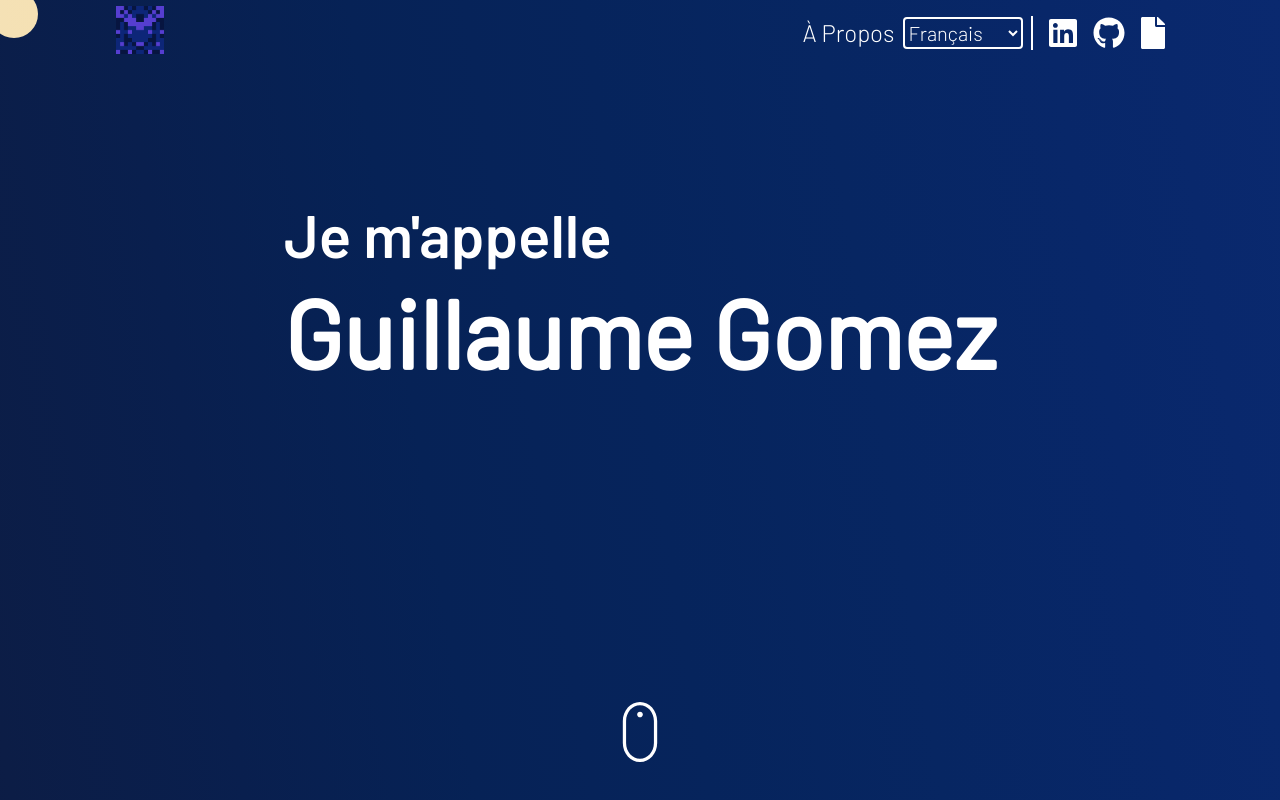
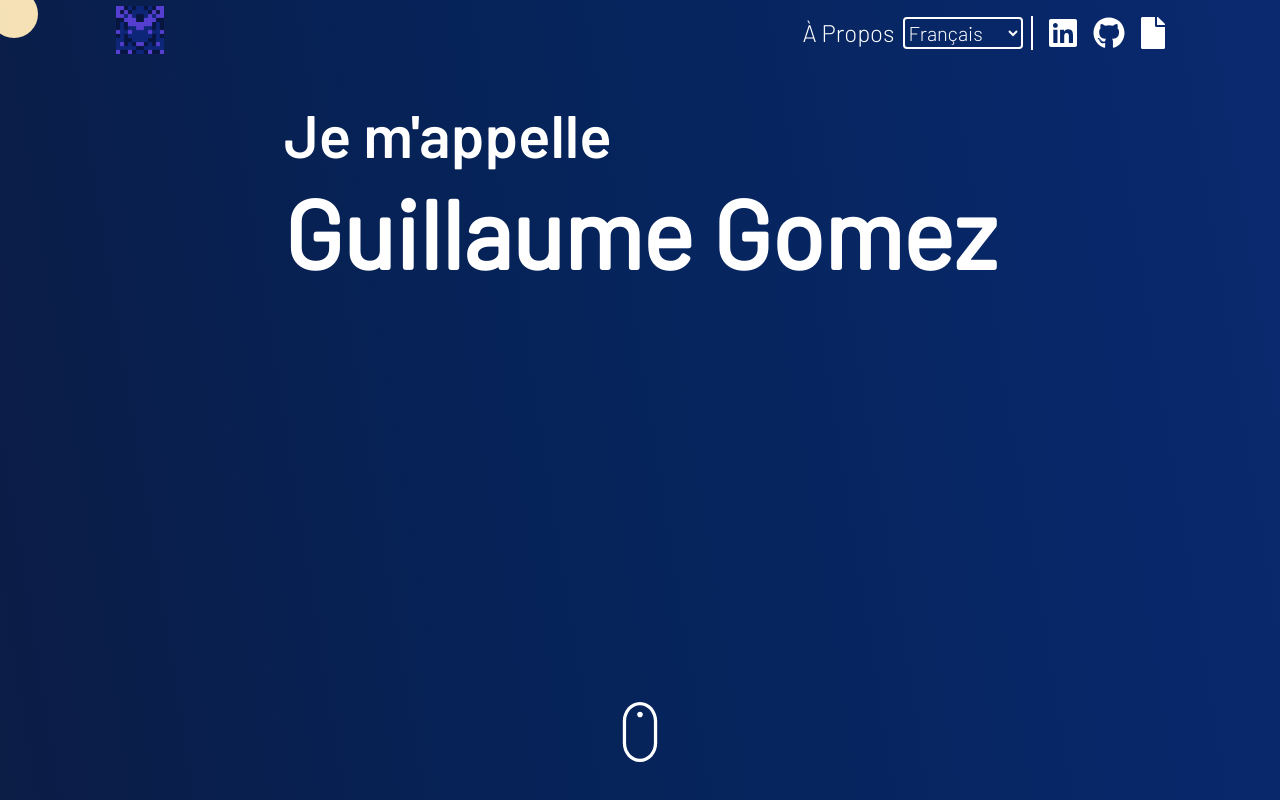
Before and after one commit to guillaume-gomez/guillaume-gomez.github.io, a React (Create React App) app: page / in a window 1280 px wide. Shown: the top 800 px of the page. Built offline with nearby package versions, Linux system fonts and the light colour scheme.

Commit message:
add animation in skills + fix FromUpToDown animation

```diff
--- /dev/null
+++ b/src/components/animations/FromUpToDown.tsx
@@ -0,0 +1,37 @@
+import React, { useEffect } from 'react';
+import { motion, useAnimation } from "framer-motion";
+import { useInView } from "react-intersection-observer";
+
+interface FromUpToDownInterface {
+  children: React.ReactNode;
+}
+
+
+function FromUpToDown({ children } : FromUpToDownInterface) {
+  const controls = useAnimation();
+  const [ref, inView] = useInView();
+
+  useEffect(() => {
+    if (inView) {
+      controls.start("visible");
+      controls.start("move");
+    }
+  }, [controls, inView]);
+
+  return (
+    <motion.div
+      ref={ref}
+      animate={controls}
+      initial="visible"
+      transition={{ duration: 1.0, type: "spring", bounce: 0.25 }}
+      variants={{
+        visible: { y: -100, scale: 1.5 },
+        move: {y: 0, scale: 1.0 }
+      }}
+    >
+      {children}
+    </motion.div>
+  );
+}
+
+export default FromUpToDown;
--- a/src/views/Projects.tsx
+++ b/src/views/Projects.tsx
@@ -3,8 +3,6 @@ import { uniq, orderBy } from "lodash";
 import { useTranslation } from 'react-i18next';
 import { motion, useAnimation } from "framer-motion";
 import "./Projects.css";
-import { FontAwesomeIcon } from '@fortawesome/react-fontawesome';
-import { faChevronDown } from '@fortawesome/free-solid-svg-icons';
 import { projectsData } from "../constants";
 
 import FromLeftToRight from "../components/animations/FromLeftToRight";
--- a/src/views/Skills.tsx
+++ b/src/views/Skills.tsx
@@ -2,6 +2,9 @@ import React from 'react';
 import { useTranslation } from 'react-i18next';
 import SectionHeader from "../components/SectionHeader";
 import SkillCategory from "../components/SkillsCategory";
+
+import FromUpToDown from "../components/animations/FromUpToDown";
+
 import "./Skills.css";
 
 const Frontends = [
@@ -115,16 +118,24 @@ function Skills() {
       <SectionHeader text={t("skills.skills")} />
       <div className="skill-categories">
         <div className="skills-front">
-          <SkillCategory skills={Frontends} skillCategoryName={"Frontend"}  />
+          <FromUpToDown>
+            <SkillCategory skills={Frontends} skillCategoryName={"Frontend"}  />
+          </FromUpToDown>
         </div>
         <div className="skills-back">
-          <SkillCategory skills={Backends} skillCategoryName={"Backend"} />
+          <FromUpToDown>
+            <SkillCategory skills={Backends} skillCategoryName={"Backend"} />
+          </FromUpToDown>
         </div>
         <div className="skills-languages">
-          <SkillCategory skills={Languages} skillCategoryName={"Languages"} />
+          <FromUpToDown>
+            <SkillCategory skills={Languages} skillCategoryName={"Languages"} />
+          </FromUpToDown>
         </div>
         <div className="skills-tools">
-          <SkillCategory skills={Tools} skillCategoryName={"Tools"} />
+          <FromUpToDown>
+            <SkillCategory skills={Tools} skillCategoryName={"Tools"} />
+          </FromUpToDown>
         </div>
       </div>
     </section>
--- a/src/views/WelcomePage.tsx
+++ b/src/views/WelcomePage.tsx
@@ -1,8 +1,7 @@
-import React, { useEffect } from 'react';
+import React from 'react';
 import { isBrowser } from 'react-device-detect';
 import { useTranslation } from 'react-i18next';
-import { motion, useAnimation } from "framer-motion";
-import { useInView } from "react-intersection-observer";
+import { motion } from "framer-motion";
 import { ReactComponent as MacMouse } from "../macintosh-mouse.svg";
 
 
@@ -10,6 +9,7 @@ import "./WelcomePage.scss";
 
 import AframeScene from "../components/AframeScene";
 import Header from "../components/Header";
+import FromUpToDown from "../components/animations/FromUpToDown";
 
 interface WelcomePageInterface {
   toAboutMe: React.RefObject<HTMLSpanElement>
@@ -46,35 +46,3 @@ function WelcomePage({ toAboutMe, toTexts } : WelcomePageInterface) {
 }
 
 export default WelcomePage;
-
-interface FromUpToDownInterface {
-  children: React.ReactNode;
-}
-
-
-function FromUpToDown({ children } : FromUpToDownInterface) {
-  const controls = useAnimation();
-  const [ref, inView] = useInView();
-
-  useEffect(() => {
-    if (inView) {
-      controls.start("visible");
-      controls.start("move");
-    }
-  }, [controls, inView]);
-
-  return (
-    <motion.div
-      ref={ref}
-      animate={controls}
-      initial="visible"
-      transition={{ duration: 1.0, type: "spring", bounce: 0.25 }}
-      variants={{
-        visible: { y: -100, scale: 1.5 },
-        move: {y: 100, scale: 1.0 }
-      }}
-    >
-      {children}
-    </motion.div>
-  );
-}
```
